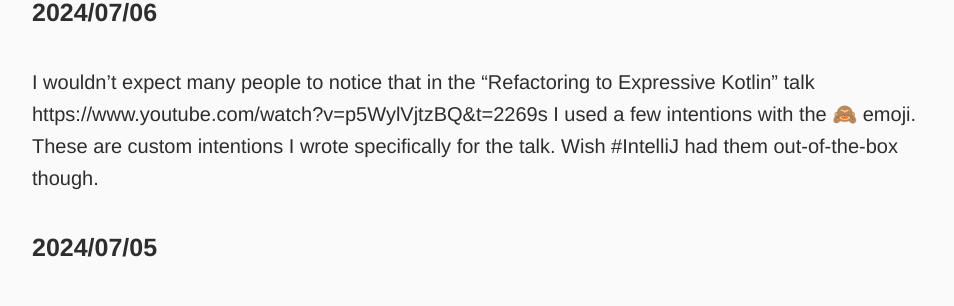
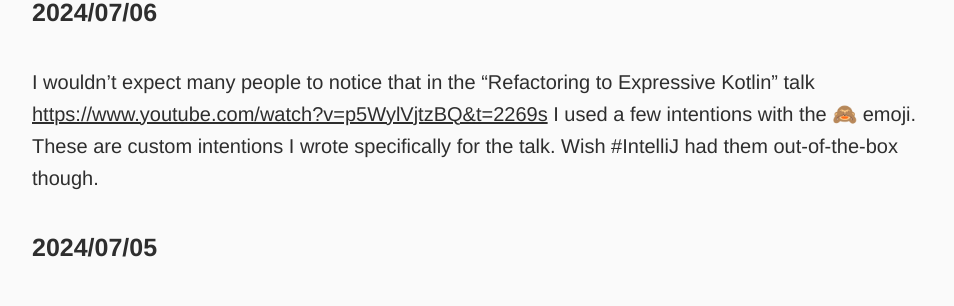
Before and after one commit to dkandalov/dkandalov.github.io, a Jekyll site: the page built from micro-blog.md, in a window 1280 px wide and 900 px high. Shown: the part 120-426 px from the top of the window, without its empty margins (160-1114 px from the left). Built offline with Jekyll 4.4.1, drawn with Linux system fonts in a browser that asks for light colours.

```diff
--- a/micro-blog.md
+++ b/micro-blog.md
@@ -4,7 +4,7 @@ permalink: /micro-blog/
 ---
 
 #### 2024/07/06
-I wouldn't expect many people to notice that in the "Refactoring to Expressive Kotlin" talk https://www.youtube.com/watch?v=p5WylVjtzBQ&t=2269s I used a few intentions with the 🙈 emoji. These are custom intentions I wrote specifically for the talk. Wish #IntelliJ had them out-of-the-box though.
+I wouldn't expect many people to notice that in the "Refactoring to Expressive Kotlin" talk <https://www.youtube.com/watch?v=p5WylVjtzBQ&t=2269s> I used a few intentions with the 🙈 emoji. These are custom intentions I wrote specifically for the talk. Wish #IntelliJ had them out-of-the-box though.
 
 #### 2024/07/05
 "Continuous Integration is not a Server. It is the integration of our minds." <https://blog.gypsydave5.com/posts/2024/7/5/continuous-integration-is-not-a-server/> by [David Wickes](https://twitter.com/gypsydave5).
```
